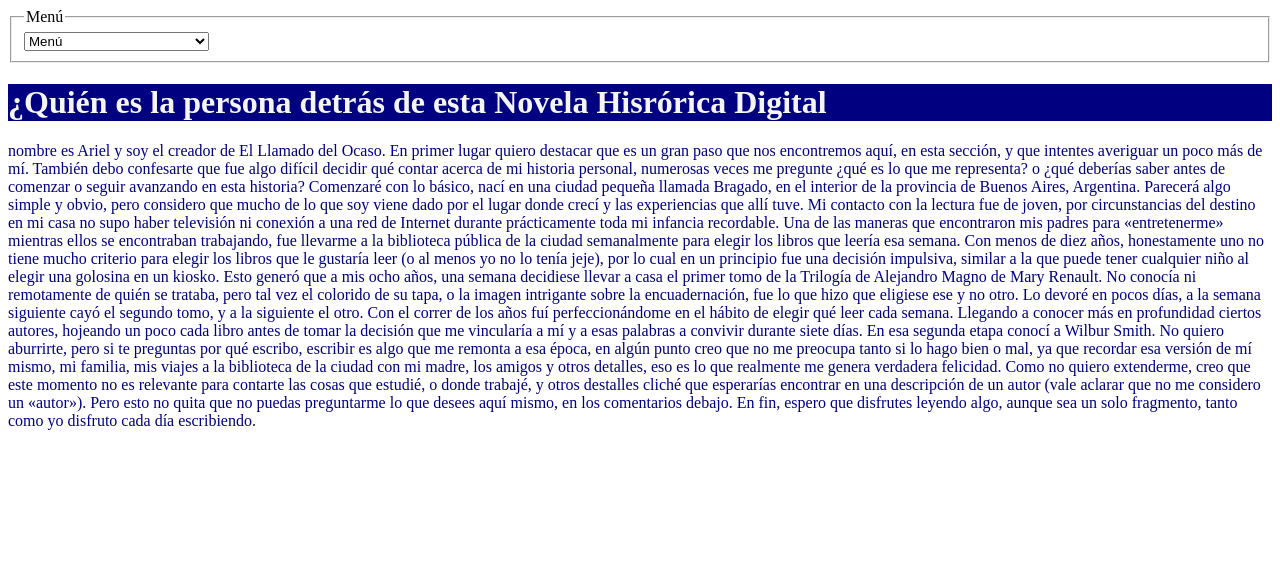
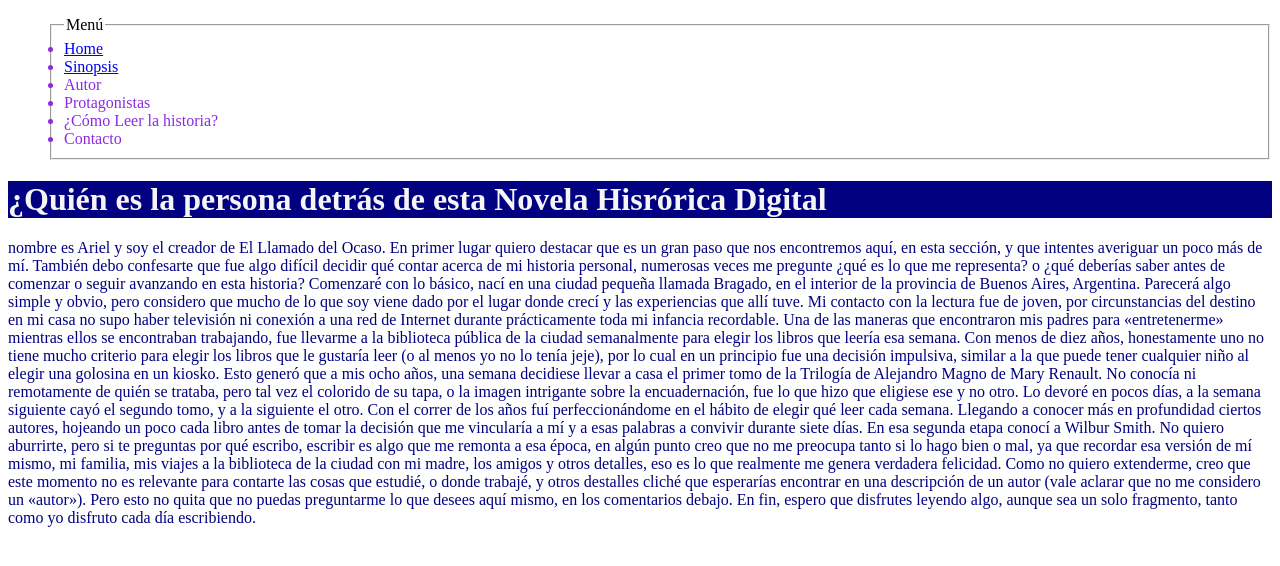
Before and after one commit to Ariellp15/Entregas-Coder-House-Ariel_Peralta, a plain HTML site: page autor.html in a window 1280 px wide. Drawn offline with Linux system fonts and the light colour scheme.

Commit message:
Update Menú

```diff
--- a/autor.html
+++ b/autor.html
@@ -9,20 +9,17 @@
 
 </head>
 <body>
-    <form>
+    <ul>
         <fieldset>
             <legend>Menú</legend>
-       <select name="Menú" onchange="location = this.value;">
-           <option value="">Menú</option>
-           <option value="https://ariellp15.github.io/Entregas-Coder-House-Ariel_Peralta/index.html">Inicio</option>
-           <option value="https://ariellp15.github.io/Entregas-Coder-House-Ariel_Peralta/sinopsis.html">Sinopsis</option>
-           <option value="https://ariellp15.github.io/Entregas-Coder-House-Ariel_Peralta/autor.html">Descubre al Autor</option>
-           <option value="https://ariellp15.github.io/Entregas-Coder-House-Ariel_Peralta/protagonistas.html">Descubre los Protagonistas</option>
-           <option value="https://ariellp15.github.io/Entregas-Coder-House-Ariel_Peralta/como_leer.html">¿Cómo Leer la Historia?</option>
-           <option value="https://ariellp15.github.io/Entregas-Coder-House-Ariel_Peralta/contacto.html">Contacto</a></option>
-       </select>
+        <li> <a href="https://ariellp15.github.io/Entregas-Coder-House-Ariel_Peralta/index.html">Home</a></li>
+        <li><a href="https://ariellp15.github.io/Entregas-Coder-House-Ariel_Peralta/sinopsis.html">Sinopsis</a></li>
+        <li><a href="https://ariellp15.github.io/Entregas-Coder-House-Ariel_Peralta/autor.html"></a>Autor</li>
+        <li><a href="https://ariellp15.github.io/Entregas-Coder-House-Ariel_Peralta/protagonistas.html"></a>Protagonistas</li>
+        <li><a href="https://ariellp15.github.io/Entregas-Coder-House-Ariel_Peralta/como_leer.html"></a>¿Cómo Leer la historia?</li>
+        <li><a href="https://ariellp15.github.io/Entregas-Coder-House-Ariel_Peralta/contacto.html"></a>Contacto</li>
+       </ul>
         </fieldset>
-    </form>
     <h1>¿Quién es la persona detrás de esta Novela Hisrórica Digital</h1>
     <p> nombre es Ariel y soy el creador de El Llamado del Ocaso. En primer lugar quiero destacar que es un gran paso que nos encontremos aquí, en esta sección, y que intentes averiguar un poco más de mí.
         También debo confesarte que fue algo difícil decidir qué contar acerca de mi historia personal, numerosas veces me pregunte ¿qué es lo que me representa? o ¿qué deberías saber antes de comenzar o seguir avanzando en esta historia?
```
